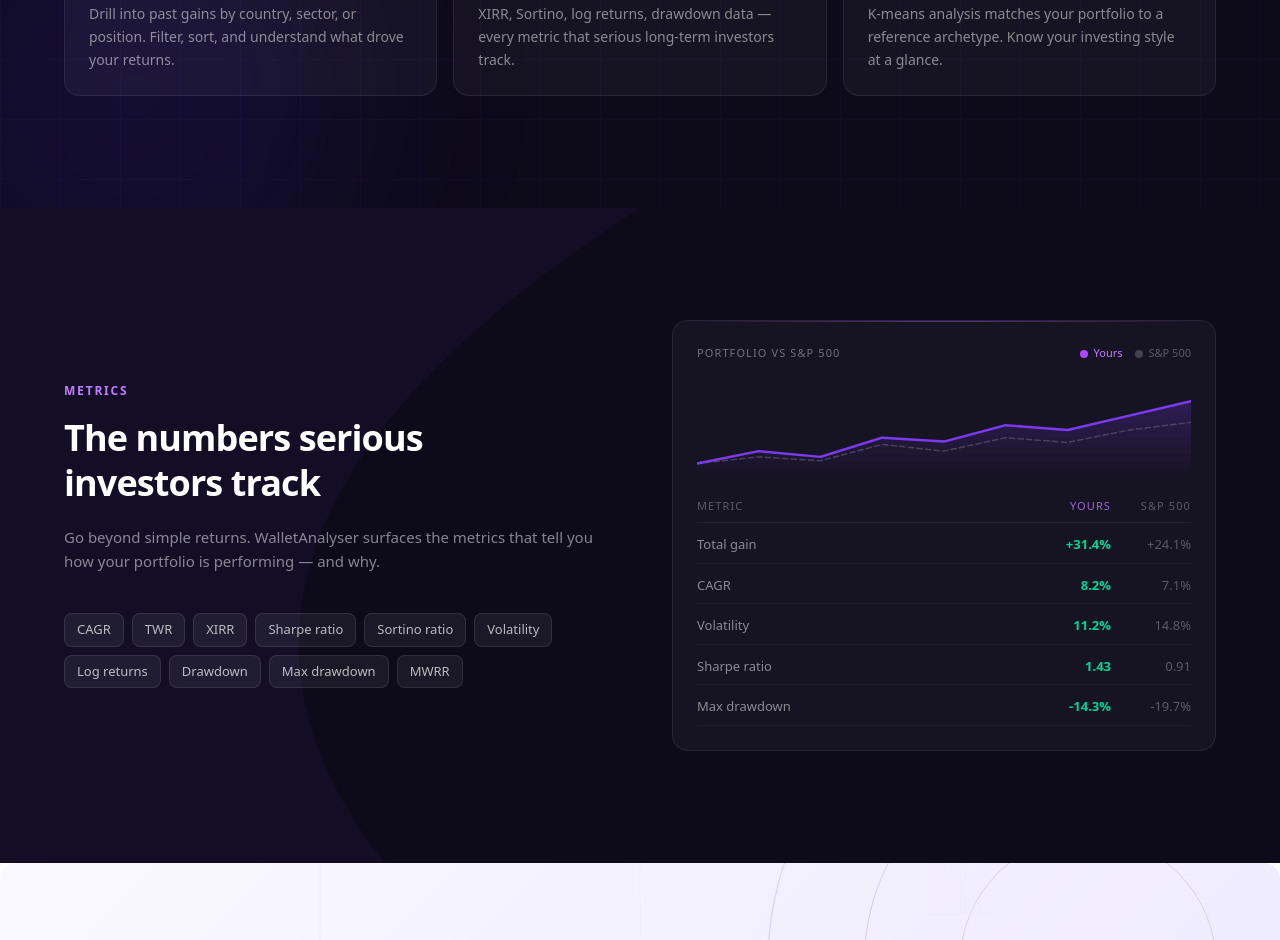
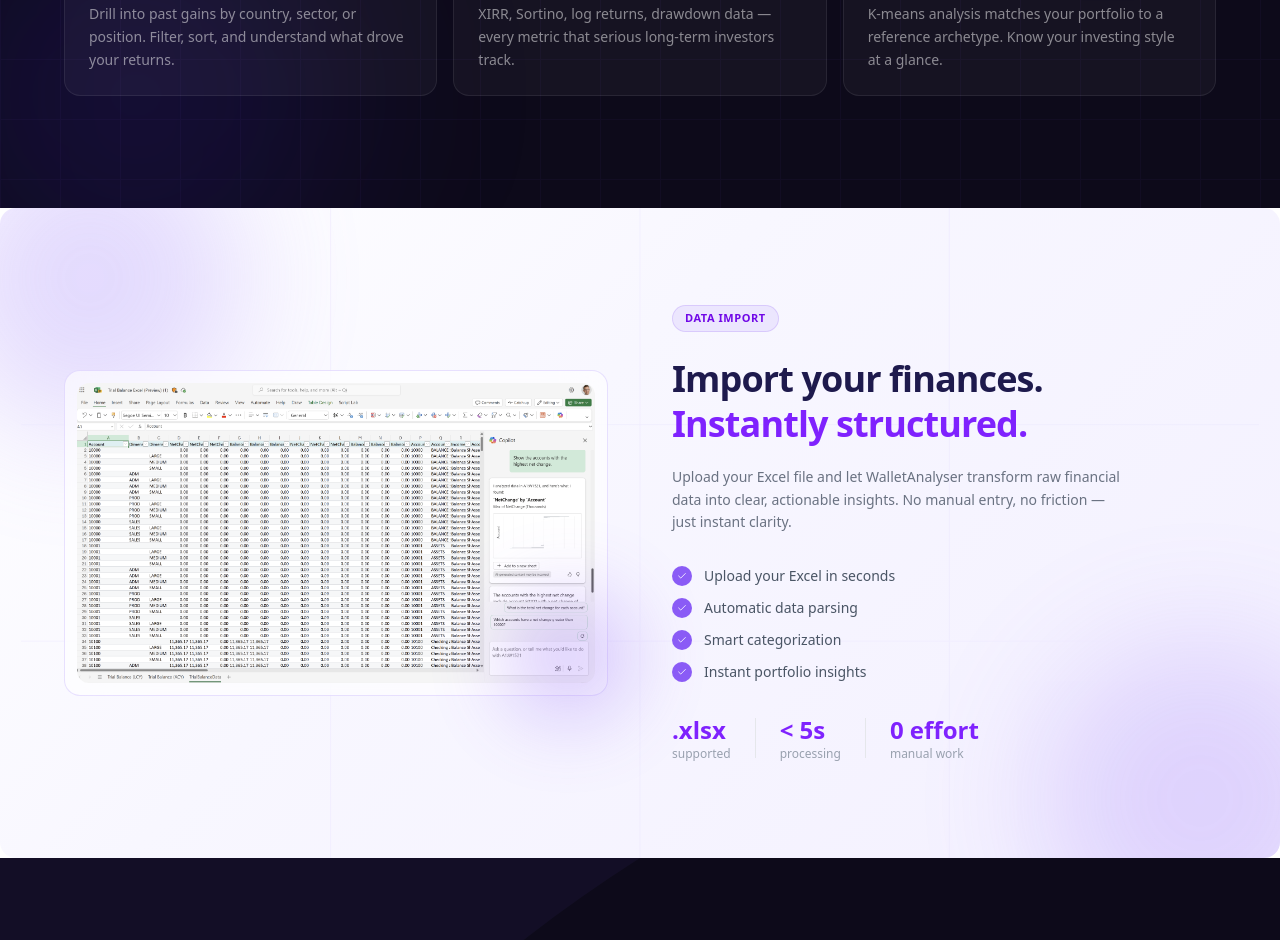
Before and after one commit to Yanislammari/WalletAnalyser-Frontend, a React (Vite) app: page / in a window 1280 px wide. Shown: the part 1860-2800 px from the top of the page. Built offline with nearby package versions, Linux system fonts and the light colour scheme; no server answers.

Commit message:
Add Excel Import component

```diff
--- /dev/null
+++ b/src/components/ExcelImportSection.tsx
@@ -0,0 +1,116 @@
+import React from "react";
+import excelTemplate from "../assets/excel-template.png";
+import { FiCheck } from "react-icons/fi";
+
+const features: string[] = [
+  "Upload your Excel in seconds",
+  "Automatic data parsing",
+  "Smart categorization",
+  "Instant portfolio insights",
+];
+
+const ExcelImportSection: React.FC = () => {
+  return (
+    <section
+      className="relative overflow-hidden rounded-2xl py-24 px-10"
+      style={{
+        background:
+          "linear-gradient(135deg, #ffffff 0%, #f8f7ff 40%, #f3f0ff 100%)",
+      }}
+    >
+      <div className="absolute inset-0 pointer-events-none">
+        <div
+          className="absolute top-[-80px] left-[-60px] w-[300px] h-[300px] rounded-full blur-3xl opacity-30"
+          style={{ background: "#a78bfa" }}
+        />
+        <div
+          className="absolute bottom-[-100px] right-[-80px] w-[320px] h-[320px] rounded-full blur-3xl opacity-20"
+          style={{ background: "#8b5cf6" }}
+        />
+        <svg
+          className="absolute inset-0 w-full h-full"
+          viewBox="0 0 800 420"
+        >
+          <g stroke="#ede9fe" strokeWidth="0.6" opacity="0.6">
+            <line x1="200" y1="0" x2="200" y2="420" />
+            <line x1="400" y1="0" x2="400" y2="420" />
+            <line x1="600" y1="0" x2="600" y2="420" />
+            <line x1="0" y1="140" x2="800" y2="140" />
+            <line x1="0" y1="280" x2="800" y2="280" />
+          </g>
+        </svg>
+      </div>
+      <div className="relative z-10 max-w-6xl mx-auto grid grid-cols-1 md:grid-cols-2 gap-16 items-center">
+        <div className="relative">
+          <div
+            className="rounded-2xl p-3"
+            style={{
+              background: "rgba(255,255,255,0.6)",
+              border: "1px solid rgba(167,139,250,0.25)",
+              backdropFilter: "blur(20px)",
+            }}
+          >
+            <img
+              src={excelTemplate}
+              alt="Excel preview"
+              className="rounded-xl w-full h-auto object-cover"
+            />
+          </div>
+          <div
+            className="absolute -bottom-6 -right-6 w-32 h-32 rounded-full blur-2xl opacity-30"
+            style={{ background: "#8b5cf6" }}
+          />
+        </div>
+        <div>
+          <div
+            className="inline-flex items-center gap-2 rounded-full px-3 py-1 mb-6 text-[11px] font-semibold tracking-wider text-violet-700"
+            style={{
+              background: "rgba(139,92,246,0.1)",
+              border: "1px solid rgba(139,92,246,0.2)",
+            }}
+          >
+            DATA IMPORT
+          </div>
+          <h2 className="text-3xl md:text-4xl font-bold leading-tight tracking-tight text-indigo-950 mb-5">
+            Import your finances.<br />
+            <span className="text-violet-600">Instantly structured.</span>
+          </h2>
+          <p className="text-sm leading-relaxed text-gray-500 mb-8 max-w-md">
+            Upload your Excel file and let WalletAnalyser transform raw financial data into clear, actionable insights. No manual entry, no friction — just instant clarity.
+          </p>
+          <div className="space-y-3 mb-8">
+            {features.map((feature) => (
+              <div key={feature} className="flex items-center gap-3">
+                <div
+                  className="w-5 h-5 rounded-full flex items-center justify-center text-white text-[10px]"
+                  style={{ background: "#8b5cf6" }}
+                >
+                  <FiCheck />
+                </div>
+                <span className="text-sm text-gray-600">{feature}</span>
+              </div>
+            ))}
+          </div>
+          <div className="flex items-center gap-6">
+            <div>
+              <div className="text-2xl font-bold text-violet-600">.xlsx</div>
+              <div className="text-xs text-gray-400">supported</div>
+            </div>
+            <div className="w-px h-10 bg-gray-200" />
+            <div>
+              <div className="text-2xl font-bold text-violet-600">&lt; 5s</div>
+              <div className="text-xs text-gray-400">processing</div>
+            </div>
+            <div className="w-px h-10 bg-gray-200" />
+            <div>
+              <div className="text-2xl font-bold text-violet-600">0 effort</div>
+              <div className="text-xs text-gray-400">manual work</div>
+            </div>
+          </div>
+        </div>
+      </div>
+    </section>
+  );
+}
+
+export default ExcelImportSection;
--- a/src/pages/LandingPage.tsx
+++ b/src/pages/LandingPage.tsx
@@ -3,6 +3,7 @@
 import FeatureSection from "../components/FeatureSection";
 import MetricSection from "../components/MetricSection";
 import GamificationSection from "../components/GamificationSection";
+import ExcelImportSection from "../components/ExcelImportSection";
 
 const pricingPlans = [
   {
@@ -90,6 +91,7 @@
     <div className="min-h-screen bg-white text-gray-900 overflow-x-hidden">
       <HeroBanner />
       <FeatureSection />
+      <ExcelImportSection />
       <MetricSection />
       <GamificationSection />
 
```
Also changed, not shown: src/assets/excel-template.png (added).
